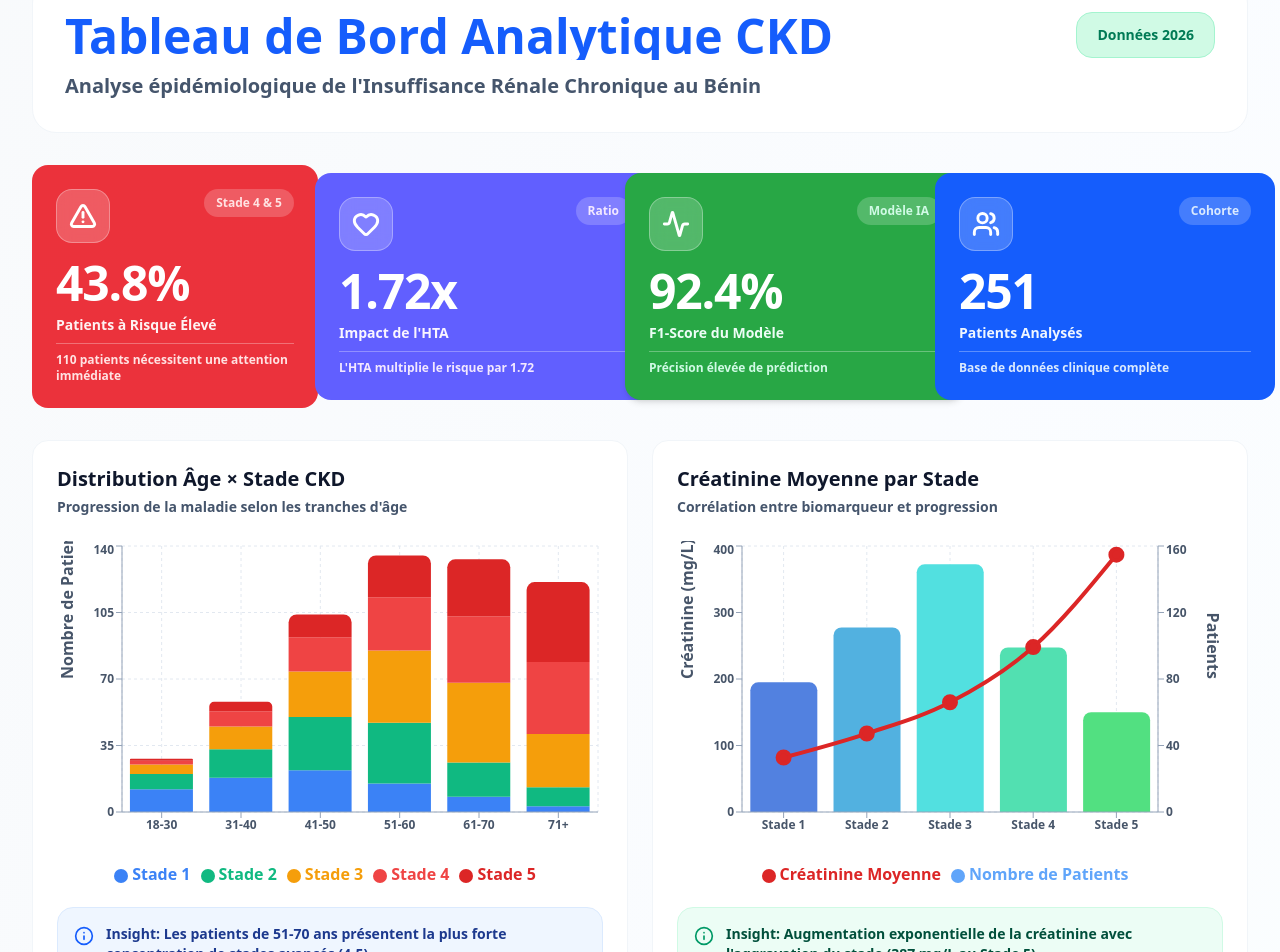
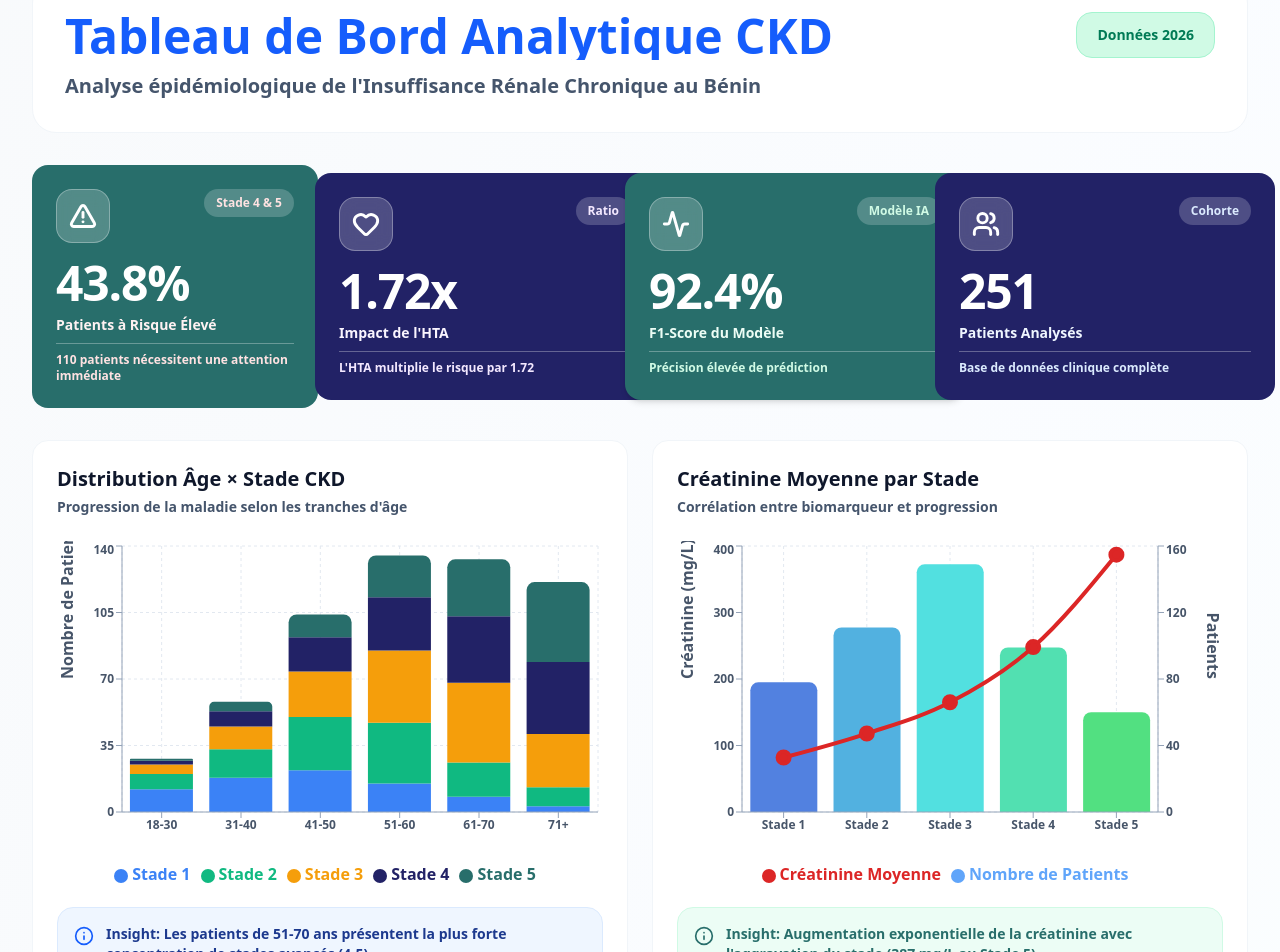
Before and after one commit to HUGORDdev/amaBootcamp, a React app in the folder frontend/: page /analytics in a window 1280 px wide. Shown: the part 205-1157 px from the top of the page. Built offline with nearby package versions, Linux system fonts and the light colour scheme; the HTML template or start-up script is replaced by a standard one.

Commit message:
fix conflict version

```diff
--- a/frontend/src/pages/AnalyticsDashboard.jsx
+++ b/frontend/src/pages/AnalyticsDashboard.jsx
@@ -13,6 +13,7 @@ import {
   ResponsiveContainer,
   Cell
 } from 'recharts';
+
 
 import {
   Activity,
@@ -89,7 +90,7 @@ const AnalyticsDashboard = () => {
         {/* Section KPI - Top Bar */}
         <div className="grid grid-cols-1 md:grid-cols-2 lg:grid-cols-4 gap-6 place-items-center ">
           {/* KPI 1: Risque Élevé */}
-          <div className="group bg-red-600/80   rounded-2xl p-6  hover:shadow-md transition-all duration-300 transform hover:-translate-y-1   ">
+          <div className="group bg-[#286E6B]   rounded-2xl p-6  hover:shadow-md transition-all duration-300 transform hover:-translate-y-1   ">
             <div className="flex items-start justify-between mb-4">
               <div className="bg-white/20 backdrop-blur-sm p-3 rounded-2xl border border-white/30">
                 <AlertTriangle className="w-7 h-7 text-white" strokeWidth={2.5} />
@@ -112,7 +113,7 @@ const AnalyticsDashboard = () => {
           </div>
 
           {/* KPI 2: Impact HTA */}
-          <div className="group bg-indigo-500 min-w-85  rounded-2xl p-6  hover:shadow-md transition-all duration-300 transform hover:-translate-y-1 ">
+          <div className="group bg-[#222266] min-w-85  rounded-2xl p-6  hover:shadow-md transition-all duration-300 transform hover:-translate-y-1 ">
             <div className="flex items-start justify-between mb-4">
               <div className="bg-white/20 backdrop-blur-sm p-3 rounded-2xl border border-white/30">
                 <Heart className="w-7 h-7 text-white" strokeWidth={2.5} />
@@ -135,7 +136,7 @@ const AnalyticsDashboard = () => {
           </div>
 
           {/* KPI 3: F1-Score IA */}
-          <div className="group bg-[#28A745] min-w-85 rounded-2xl p-6 shadow-md hover:shadow-md transition-all duration-300 transform hover:-translate-y-1 ">
+          <div className="group bg-[#286E6B] min-w-85 rounded-2xl p-6 shadow-md hover:shadow-md transition-all duration-300 transform hover:-translate-y-1 ">
             <div className="flex items-start justify-between mb-4">
               <div className="bg-white/20 backdrop-blur-sm p-3 rounded-2xl border border-white/30">
                 <Activity className="w-7 h-7 text-white" strokeWidth={2.5} />
@@ -158,7 +159,7 @@ const AnalyticsDashboard = () => {
           </div>
 
           {/* KPI 4: Total Patients */}
-          <div className="group min-w-85 bg-blue-600 rounded-2xl p-6  hover:shadow-md transition-all duration-300 transform hover:-translate-y-1 ">
+          <div className="group min-w-85 bg-[#222266] rounded-2xl p-6  hover:shadow-md transition-all duration-300 transform hover:-translate-y-1 ">
             <div className="flex items-start justify-between mb-4">
               <div className="bg-white/20 backdrop-blur-sm p-3 rounded-2xl border border-white/30">
                 <Users className="w-7 h-7 text-white" strokeWidth={2.5} />
@@ -227,8 +228,8 @@ const AnalyticsDashboard = () => {
                 <Bar dataKey="Stade 1" stackId="a" fill="#3B82F6" radius={[0, 0, 0, 0]} />
                 <Bar dataKey="Stade 2" stackId="a" fill="#10B981" radius={[0, 0, 0, 0]} />
                 <Bar dataKey="Stade 3" stackId="a" fill="#F59E0B" radius={[0, 0, 0, 0]} />
-                <Bar dataKey="Stade 4" stackId="a" fill="#EF4444" radius={[0, 0, 0, 0]} />
-                <Bar dataKey="Stade 5" stackId="a" fill="#DC2626" radius={[8, 8, 0, 0]} />
+                <Bar dataKey="Stade 4" stackId="a" fill="#222266" radius={[0, 0, 0, 0]} />
+                <Bar dataKey="Stade 5" stackId="a" fill="#286E6B" radius={[8, 8, 0, 0]} />
               </BarChart>
             </ResponsiveContainer>
 
@@ -316,8 +317,8 @@ const AnalyticsDashboard = () => {
 
             <div className="mt-4 p-4 bg-emerald-50 rounded-2xl border border-emerald-100">
               <div className="flex items-start space-x-3">
-                <Info className="w-5 h-5 text-emerald-600 shrink-0 mt-0.5" />
-                <p className="text-sm text-emerald-900 font-semibold">
+                <Info className="w-5 h-5 text-[#286E6B] shrink-0 mt-0.5" />
+                <p className="text-sm text-[#286E6B] font-semibold">
                   <span className="font-black">Insight:</span> Augmentation exponentielle de la créatinine avec l'aggravation du stade (387 mg/L au Stade 5).
                 </p>
               </div>
@@ -366,7 +367,7 @@ const AnalyticsDashboard = () => {
                 />
                 <Bar dataKey="Stade 1-2" fill="#10B981" radius={[8, 8, 0, 0]} />
                 <Bar dataKey="Stade 3" fill="#F59E0B" radius={[8, 8, 0, 0]} />
-                <Bar dataKey="Stade 4-5" fill="#DC2626" radius={[8, 8, 0, 0]} />
+                <Bar dataKey="Stade 4-5" fill="#286E6B" radius={[8, 8, 0, 0]} />
               </BarChart>
             </ResponsiveContainer>
 
--- a/frontend/src/pages/Homepage.jsx
+++ b/frontend/src/pages/Homepage.jsx
@@ -327,7 +327,7 @@ const HomePage = () => {
 
             {/* Right: Visual */}
             <div className="relative">
-              <div className="bg-linear-to-br from-blue-500/20 to-emerald-500/20 rounded-3xl p-8 backdrop-blur-sm border border-white/10">
+              <div className=" rounded-2xl p-8  border border-white/10">
                 <img
                   src="https://images.unsplash.com/photo-1576091160399-112ba8d25d1d?w=600"
                   alt="IA Médicale"
```
Also changed, not shown: 1 other file (tests, documents, lock files or other folders).
